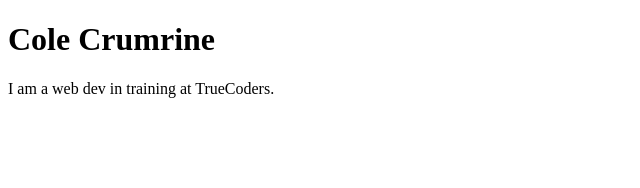
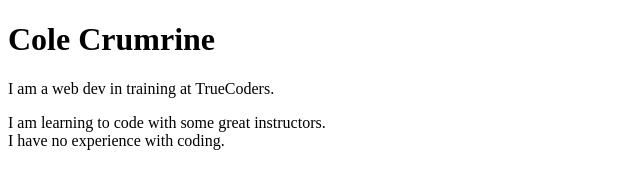
Before and after one commit to colecrum26/htmlpractice, a plain HTML site: page index.html in a window 1280 px wide. Shown: the whole page, without its empty margins (0-640 px from the left). Drawn offline with Linux system fonts and the light colour scheme.

Commit message:
added more text to test semantics

```diff
--- a/index.html
+++ b/index.html
@@ -12,4 +12,6 @@
         <p>I am a web dev in training at TrueCoders.</p>
     </div>
 </body>
+<aside>I am learning to code with some great instructors.</aside>
+<footer>I have no experience with coding.</footer>
 </html>
```
